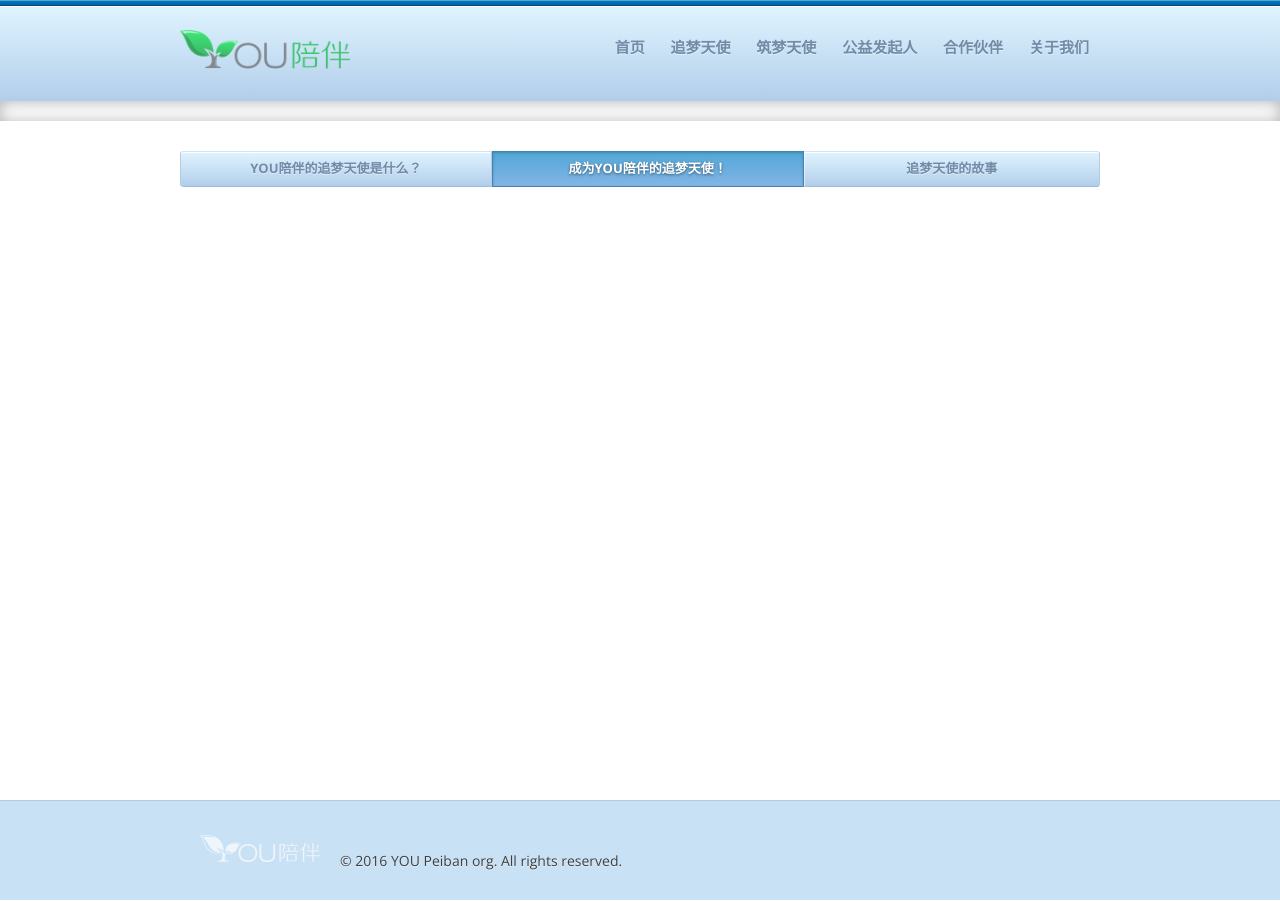
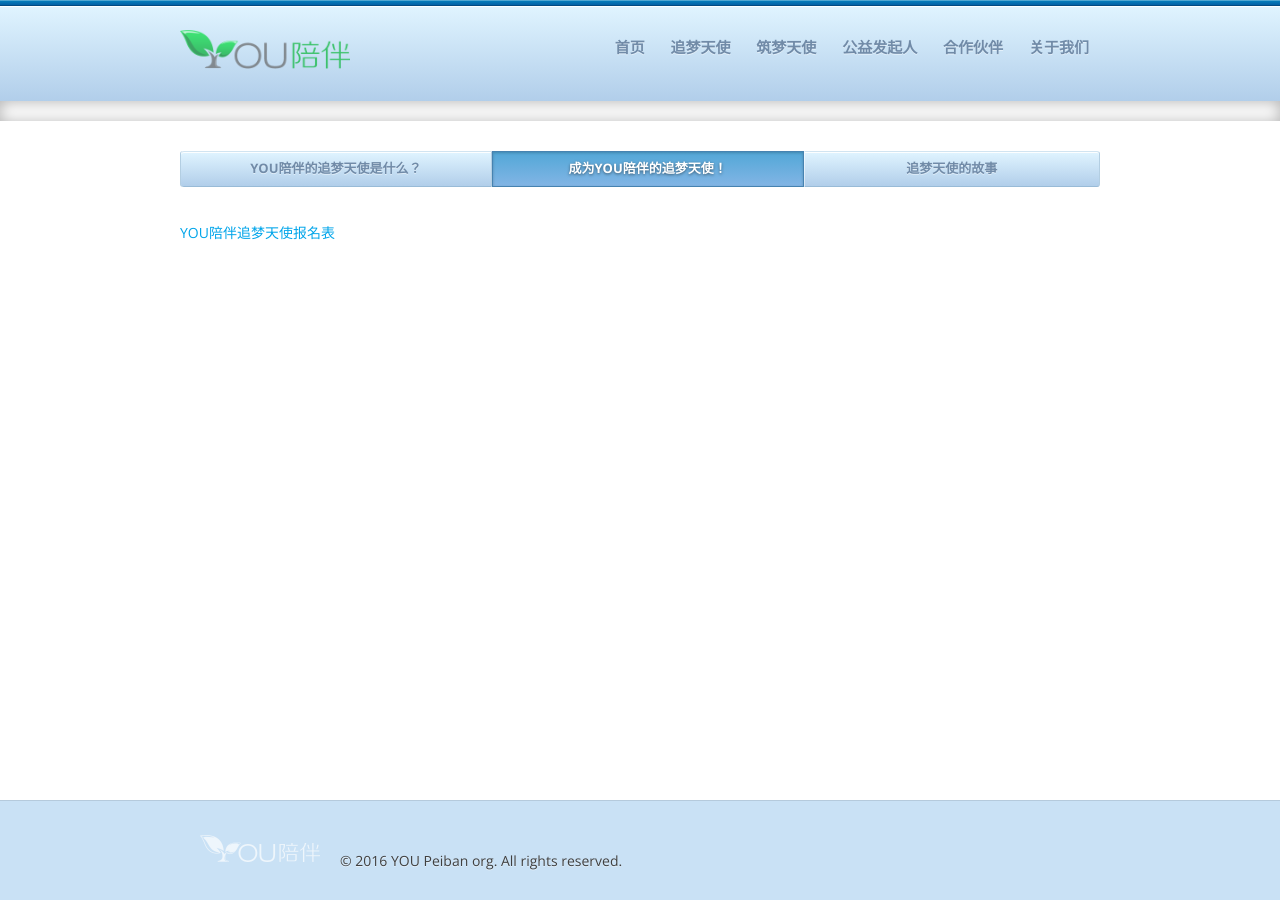
Before and after one commit to youpeiban/youpeiban.github.io, a Jekyll site: the page built from angels/tobe-angel/index.html, in a window 1280 px wide. Built offline with Jekyll 4.4.1, drawn with Linux system fonts in a browser that asks for light colours; Markdown is read by kramdown in place of the engine named in the settings; a script that is not in the unit is left out.

Commit message:
YOU陪伴申请表

```diff
--- a/angels/tobe-angel/index.html
+++ b/angels/tobe-angel/index.html
@@ -5,9 +5,7 @@ prerequisites: Basic knowledge about a version control system is recommended, wh
 ---
 
 <div class="golden-large">
-  <div aligin="center">
-	<script src="https://jinshuju.net/f/Q0cV3p/embedded.js?banner=show&background=white&height=1898">
-	YOU陪伴追梦天使申请表
-	</script>
+  <div class="content">
+    <a href="https://jinshuju.net/f/Q0cV3p">YOU陪伴追梦天使报名表</a>
   </div>
 </div>
```
